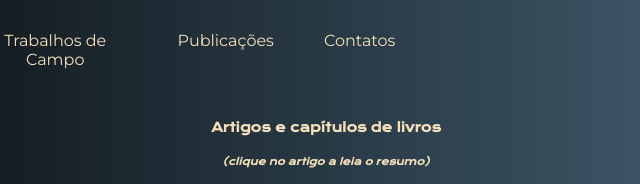
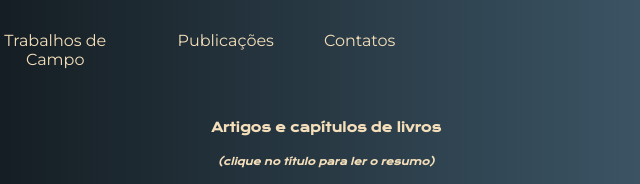
Before and after one commit to Rudneyalmeida/Razcka-portifolio, a plain HTML site: page trabalhos.html in a window 1280 px wide. Shown: the top 184 px of the page, 352-992 px from the left. Drawn offline with nearby package versions, Linux system fonts and the light colour scheme.

Commit message:
alterando o texto da linha subtitulo abstract

```diff
--- a/trabalhos.html
+++ b/trabalhos.html
@@ -20,7 +20,7 @@
     <main>
         <div class="apresentacao__links">
             <h2 class="apresentacao__links__subtitulo" >Artigos e capítulos de livros</h2>
-            <h3 class="apresentacao__links__subtitulo-leia">(clique no artigo a leia o resumo)</h3>
+            <h3 class="apresentacao__links__subtitulo-leia">(clique no título para ler o resumo)</h3>
              <a class="apresentacao__links__navegacao" href="./abstracts/scarceFire.html">Scarce fire activity in north and north-western Amazonian forests during the last 10,000 years</a>
              <a class="apresentacao__links__navegacao" href="./abstracts/long.html".>Long‐term ecological legacies in western Amazonia</a>
              <a class="apresentacao__links__navegacao" href="./abstracts/the_adoption.html".>The adoption of agropastoralism and increased ENSO frequency in the Andes</a>
```
